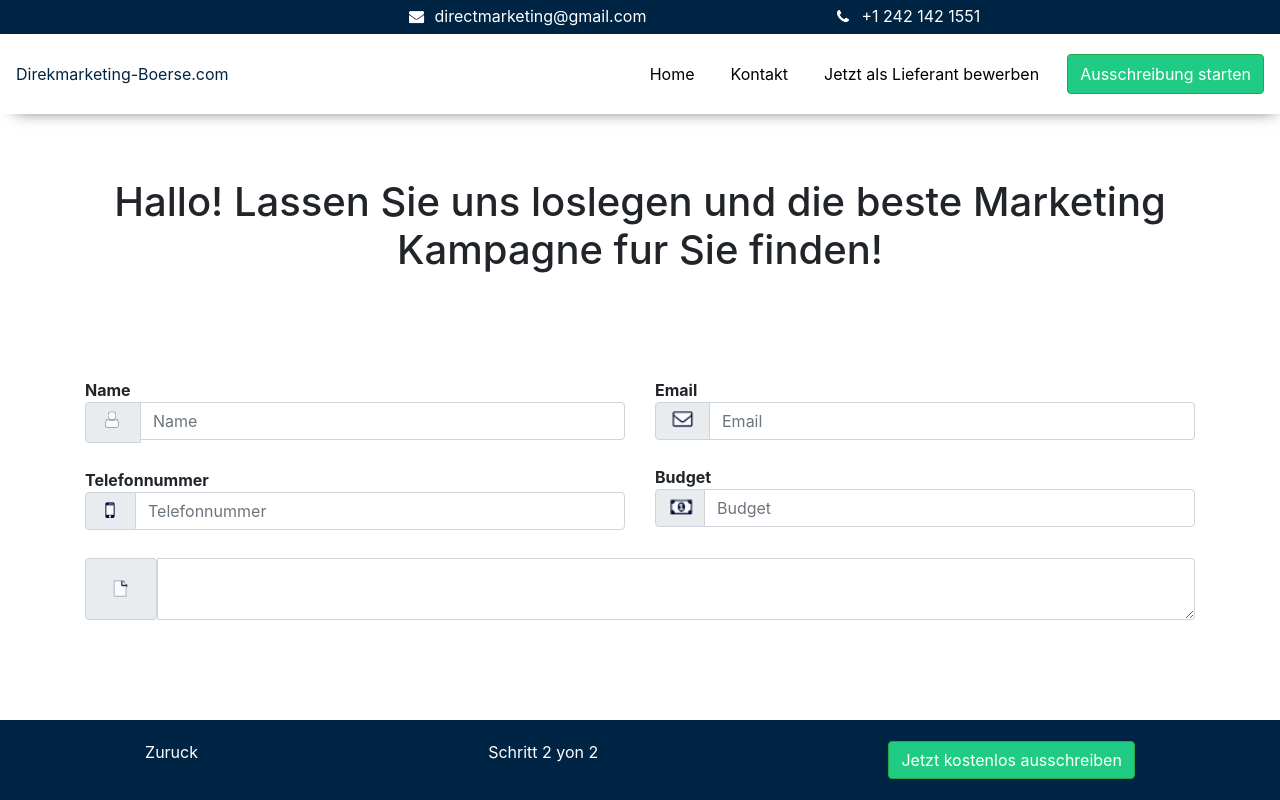
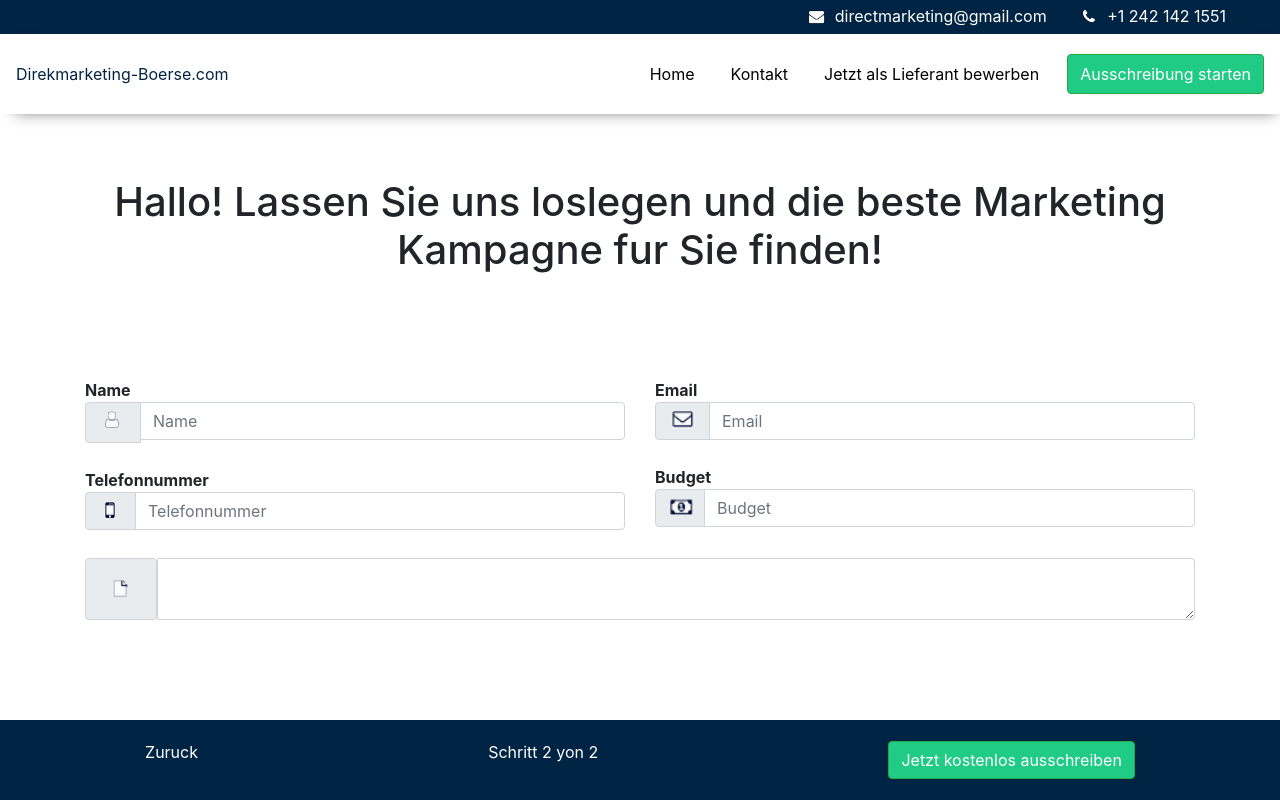
Before and after one commit to rabbanirizwan/htmlcss, a plain HTML site: page index.html in a window 1280 px wide. Drawn offline with nearby package versions, Linux system fonts and the light colour scheme.

Commit message:
header chanes

```diff
--- a/index.html
+++ b/index.html
@@ -12,11 +12,11 @@
 </head>
 <body>
    <div class="top-navbar col">
-       <p style="margin:0;padding:4px;" class="col-sm-4">
+       <p style="margin:0;padding:4px;">
         <img src="email.png"/>
         <span style="color: white;">directmarketing@gmail.com</span>
        </p>
-       <p style="margin:0;margin-left: 20px;padding:4px;" class="col-sm-4">
+       <p style="margin:0;margin-left: 20px;padding:4px;" >
         <img src="call.png"/>
         <span style="color: white;">+1 242 142 1551</span>
        </p>
```
